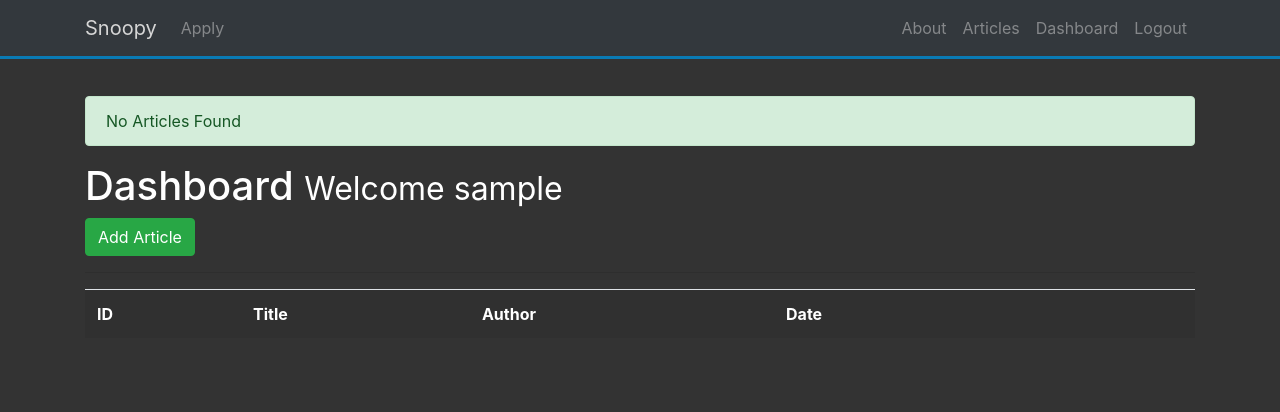
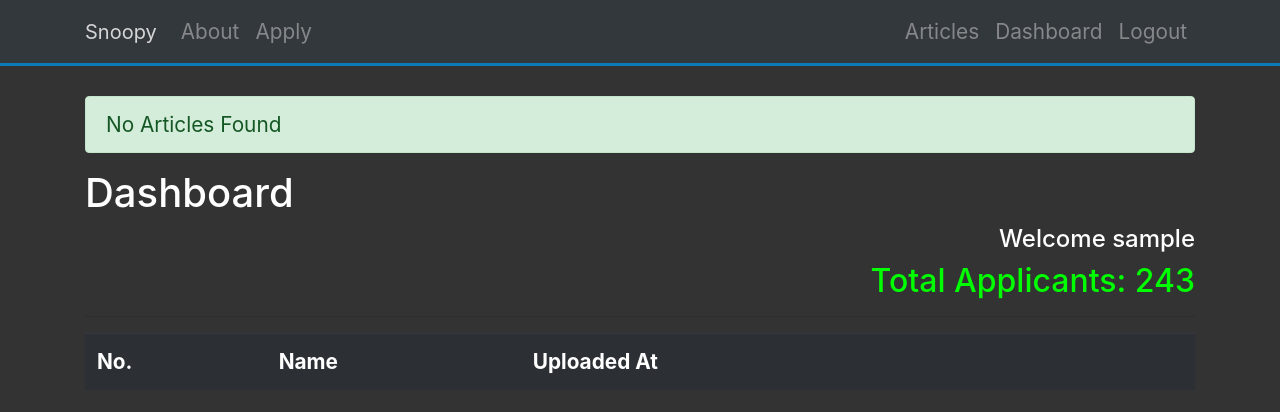
Before and after one commit to ABCF98/Snoopy, a Flask app: page /dashboard in a window 1280 px wide. Shown: the top 412 px of the page. Run offline with Flask 2, Linux system fonts and the light colour scheme; the visitor is signed in with stand-in values (Sample User, id 1); data that the repository does not hold is empty; some libraries are stand-ins or nearby versions.

Commit message:
Create dashboard and update apply page

```diff
--- a/static/styles/base.css
+++ b/static/styles/base.css
@@ -8,6 +8,10 @@ body {
   opacity: 0.8;
 }
 
+.container {
+  font-size: 1.3rem;
+}
+
 .btn-primary-outline {
   background-color: transparent;
   border-color: #fff;
@@ -16,6 +20,7 @@ body {
 .uploader-input {
   background: #fff;
   color: #495057;
+  font-size: 1rem;
 }
 
 
--- a/templates/dashboard.html
+++ b/templates/dashboard.html
@@ -1,15 +1,16 @@
 {% extends 'layout.html' %}
 
 {% block body %}
-  <h1>Dashboard <small> Welcome {{session.username}}</small></h1>
-  <a class="btn btn-success" href="/add_article"> Add Article</a>
+  <h1>Dashboard</h1> <h4 class="text-right"> Welcome {{session.username}}</h4>
+  <!-- <a class="btn btn-success" href="/add_article"> Add Article</a> -->
+  <h2 class="text-right" style="color: #00FF00">Total Applicants: 243</h2>
   <hr>
-  <table class="table table-striped">
+  <table class="table table-dark table-striped table-hover">
     <tr>
-      <th>ID</th>
-      <th>Title</th>
-      <th>Author</th>
-      <th>Date</th>
+      <th>No.</th>
+      <th>Name</th>
+      <th>Uploaded At</th>
+      <th></th>
       <th></th>
       <th></th>
     </tr>
@@ -17,13 +18,13 @@
       <tr>
         <td>{{article.id}}</td>
         <td>{{article.title}}</td>
-        <td>{{article.author}}</td>
         <td>{{article.create_date}}</td>
-        <td><a href="edit_article/{{article.id}}" class="btn btn-default pull-right">Edit</a></td>
+        <td><a href="edit_article/{{article.id}}" class="btn btn-default pull-right">View Resume</a></td>
+        <td><a href="edit_article/{{article.id}}" class="btn btn-default pull-right">View GitHub Profile</a></td>
         <td>
           <form action="{{url_for('delete_article', id=article.id)}}" method="post">
             <input type="hidden" name="_method" value="DELETE">
-            <input type="submit" value="Delete" class="btn btn-danger">
+            <input type="submit" value="Delete" class="btn btn-danger btn-sm">
           </form>
         </td>
       </tr>
--- a/templates/includes/_navbar.html
+++ b/templates/includes/_navbar.html
@@ -7,13 +7,13 @@
     <div class="collapse navbar-collapse" id="navbarCollapse">
       <ul class="navbar-nav mr-auto">
         <li class="nav-item">
+          <a href="/about" class="nav-link">About</a>
+        </li>
+        <li class="nav-item">
           <a href="/apply" class="nav-link">Apply</a>
         </li>
       </ul>
       <ul class="navbar-nav ml-auto">
-        <li class="nav-item">
-          <a href="/about" class="nav-link">About</a>
-        </li>
         <li class="nav-item">
           <a href="/articles" class="nav-link">Articles</a>
         </li>
```
Also changed, not shown: templates/apply.html (+8 -5 lines).
